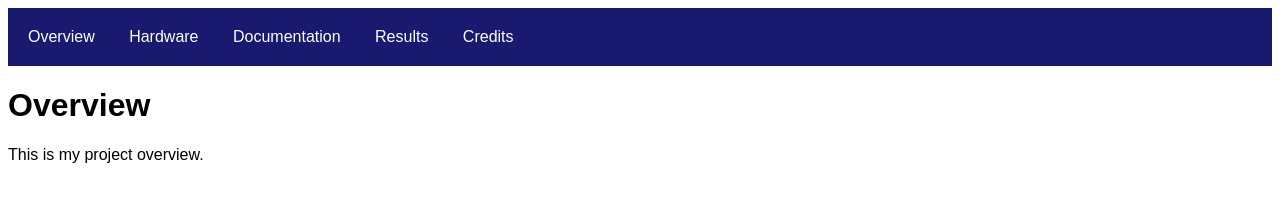
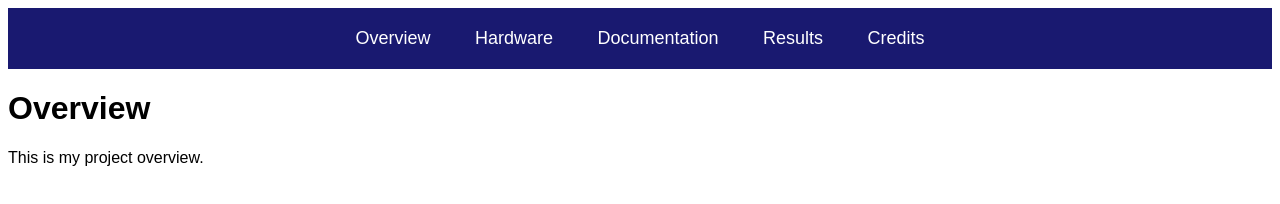
Before and after one commit to SilviaReenan/silviareenan.github.io-CSCI-399-Project, a plain HTML site: page index.html in a window 1280 px wide. Drawn offline with Linux system fonts and the light colour scheme.

Commit message:
Update style.css

```diff
--- a/style.css
+++ b/style.css
@@ -5,13 +5,14 @@ body {
 nav {
   background-color: #191970;
   padding: 20px;
+  text-align: center;
 }
 
 nav a {
-  text-align: center;
   color: white;
-  margin-right: 30px;
+  margin: 0 20px;
   text-decoration: none;
+  font-size: 18px;
 }
 
 nav a:hover {
```
